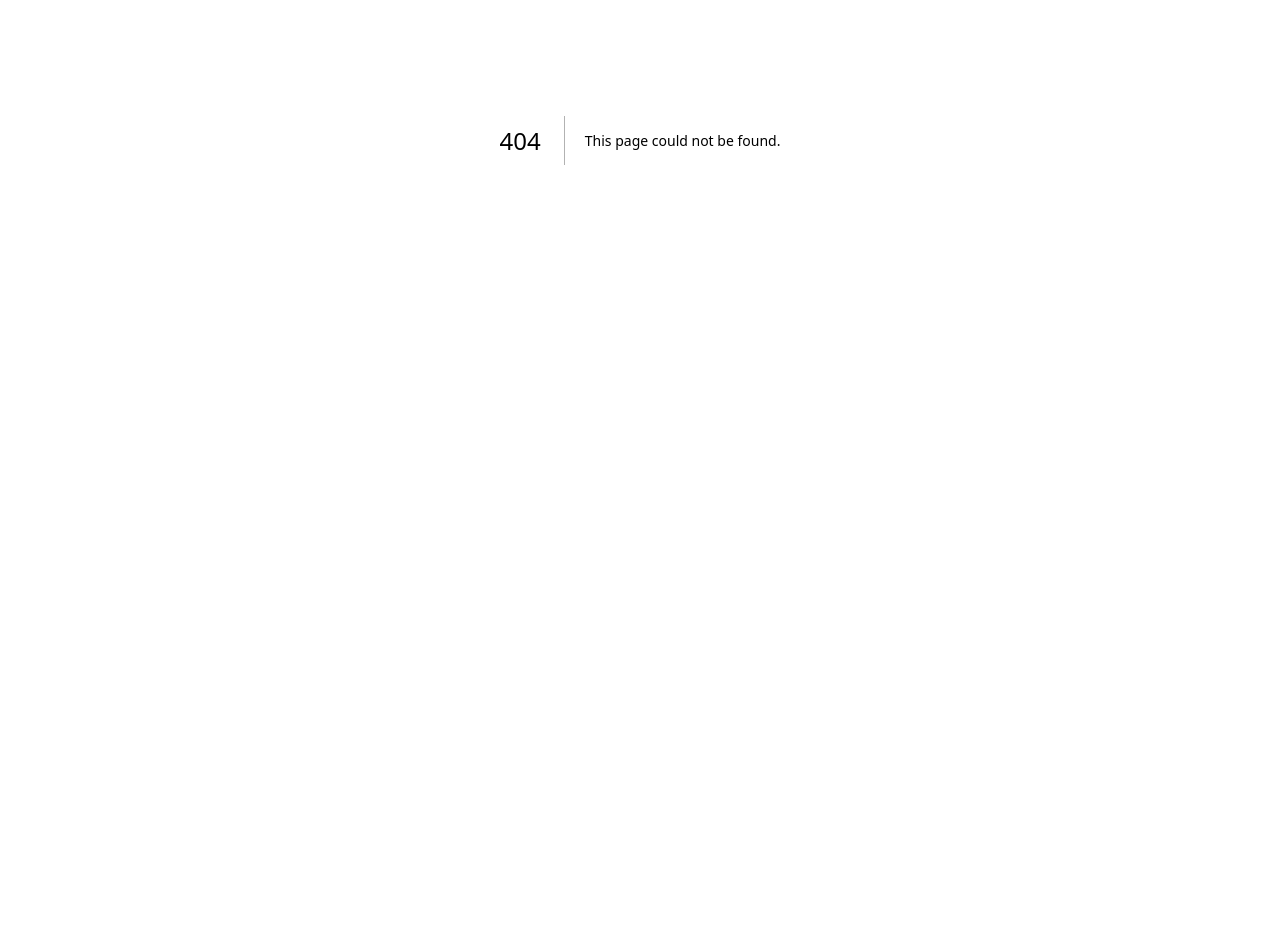
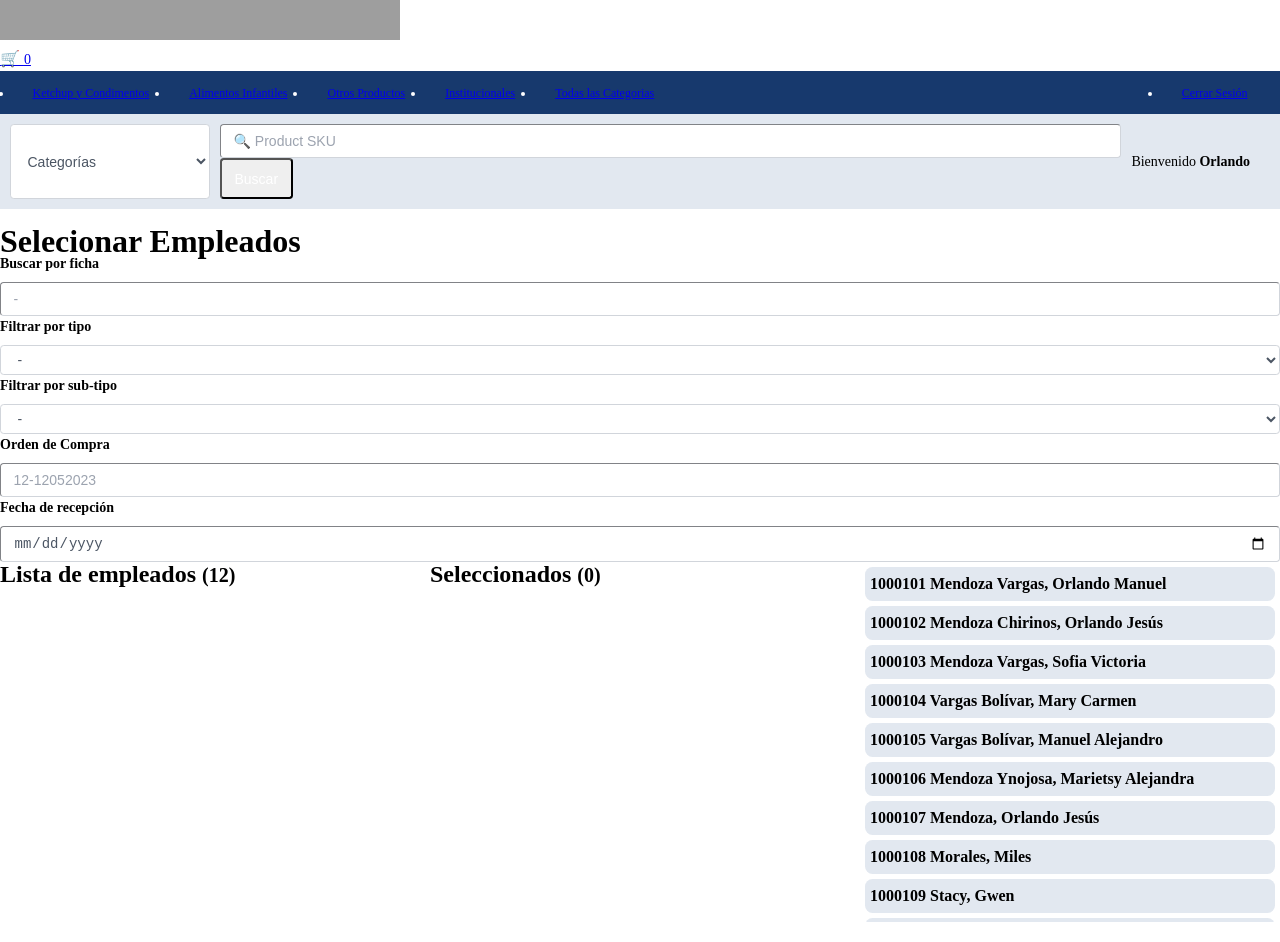
Before and after one commit to OrlandoMendoza17/heinz-product-loading-app, a Next.js app: page /seleccionar-empleados in a window 1280 px wide. Before the commit this address had no page. Shown: the part 260-1202 px from the top of the page. Before the commit the page ends 800 px from the top, so only its background shows below. Built offline with nearby package versions, Linux system fonts and the light colour scheme; grey boxes are pictures that could not be loaded.

Commit message:
Avances con la páginas de selección de empleados

```diff
--- a/app.d.ts
+++ b/app.d.ts
@@ -7,3 +7,8 @@ type Product = {
   available: number,
   discount: number,
 }
+
+type Employee = {
+  ficha: number;
+  name: string;
+}
--- a/src/components/pages/ProductRow.tsx
+++ b/src/components/pages/ProductRow.tsx
@@ -59,9 +59,6 @@ const ProductRow = ({ product, handleCheckbox }: Props) => {
           {formatMoney(price)}
         </td>
         <td className="text-end">
-          % {discount}
-        </td>
-        <td className="text-end">
           {formatMoney(quantity * price)}
         </td>
         <td className="atext-right">
--- /dev/null
+++ b/src/components/pages/selecionar-empleados/ListItem.tsx
@@ -0,0 +1,44 @@
+import React, { Dispatch, MouseEventHandler, SetStateAction } from 'react'
+
+type Props = {
+  employee: Employee,
+  selectedList?: boolean,
+  selectedEmployees: Employee[],
+  setSelectedEmployees: Dispatch<SetStateAction<Employee[]>>
+}
+
+const ListItem = ({ employee, selectedList, selectedEmployees, setSelectedEmployees }: Props) => {
+
+  const found = selectedEmployees.find(item => item.ficha === employee.ficha)
+
+  const handleSelect: MouseEventHandler<HTMLDivElement> = ({ target }) => {
+    if (!selectedList) {
+      !found
+        ? setSelectedEmployees([...selectedEmployees, employee])
+        : handleDelete()
+    }
+  }
+
+  const handleDelete = () => {
+    setSelectedEmployees(selectedEmployees.filter(item => item.ficha !== employee.ficha))
+  }
+
+  const { ficha, name } = employee
+  return (
+    <div className={`list-item ${(selectedList) ? "selected" : ""}`} onClick={handleSelect}>
+      <p>{ficha} {name}</p>
+      {
+        selectedList &&
+        <button onClick={handleDelete} className="py-1 px-3 text-xs rounded-lg bg-gray-600 hover:bg-red-400">
+          X
+        </button>
+      }
+      {
+        found && !selectedList &&
+        <span>✅</span>
+      }
+    </div>
+  )
+}
+
+export default ListItem;
--- /dev/null
+++ b/src/components/pages/selecionar-empleados/styles/_ListItem.scss
@@ -0,0 +1,27 @@
+.List {
+  @apply p-2 overflow-x-auto rounded-xl border border-gray-400;
+  text-overflow: clip;
+  display: grid;
+  gap: 5px;
+  align-content: start;
+  max-height: 350px;
+  overflow-y: auto;
+
+  // grid-template-columns: minmax(auto, 300px);
+  & > .list-item{
+    @apply p-2 font-semibold bg-slate-200 hover:bg-blue-300 rounded-xl;
+    cursor: pointer;
+
+    display: grid;
+    grid-template-columns: 1fr auto;
+    gap: 10px;
+    align-items: center;
+
+    &.found{
+      @apply bg-green-600;
+    }
+    &.selected{
+      @apply text-white bg-blue-400;
+    }
+  }
+}
--- a/src/components/widgets/styles/_Header.scss
+++ b/src/components/widgets/styles/_Header.scss
@@ -12,7 +12,7 @@
 
   nav{
     .navigation{
-      @apply bg-green-900 text-white p-5;
+      @apply bg-secondary text-white p-5;
       ul{
         display: none;
 
--- a/src/pages/cart/index.tsx
+++ b/src/pages/cart/index.tsx
@@ -14,7 +14,6 @@ const fields = [
   "Descripcion",
   "Cantidad",
   "Precio Base",
-  "Descuento",
   "Subtotal",
   // "Editar",
 ]
@@ -107,7 +106,7 @@ const Cart: NextPage = () => {
   return (
     <div className="px-4 md:px-24 pb-20">
       <Header />
-      <main className="Home grid justify-start">
+      <main className="Home grid justify-center">
 
         <form ref={$form}>
           <div className="flex justify-between items-center">
@@ -161,7 +160,6 @@ const Cart: NextPage = () => {
                   {boxQuantity}
                 </td>
                 <td className=""></td>
-                <td></td>
                 <td className="text-end font-bold text-secondary">
                   {bill}
                 </td>
--- /dev/null
+++ b/src/pages/seleccionar-empleados/index.tsx
@@ -0,0 +1,113 @@
+import ListItem from '@/components/pages/selecionar-empleados/ListItem'
+import Header from '@/components/widgets/Header'
+import Input from '@/components/widgets/Input'
+import Select from '@/components/widgets/Select'
+import React, { useState } from 'react'
+
+const SelectEmployees = () => {
+
+	const employees = [
+		{
+			ficha: 1000101,
+			name: "Mendoza Vargas, Orlando Manuel",
+		},
+		{
+			ficha: 1000102,
+			name: "Mendoza Chirinos, Orlando Jesús",
+		},
+		{
+			ficha: 1000103,
+			name: "Mendoza Vargas, Sofia Victoria",
+		},
+		{
+			ficha: 1000104,
+			name: "Vargas Bolívar, Mary Carmen",
+		},
+		{
+			ficha: 1000105,
+			name: "Vargas Bolívar, Manuel Alejandro",
+		},
+		{
+			ficha: 1000106,
+			name: "Mendoza Ynojosa, Marietsy Alejandra",
+		},
+		{
+			ficha: 1000107,
+			name: "Mendoza, Orlando Jesús",
+		},
+		{
+			ficha: 1000108,
+			name: "Morales, Miles",
+		},
+		{
+			ficha: 1000109,
+			name: "Stacy, Gwen",
+		},
+		{
+			ficha: 1000110,
+			name: "Ohara, Miguel",
+		},
+		{
+			ficha: 1000111,
+			name: "Jane, Mary",
+		},
+		{
+			ficha: 1000112,
+			name: "Stacy, George",
+		},
+	]
+
+	const [selectedEmployees, setSelectedEmployees] = useState<Employee[]>([])
+
+	return (
+		<div className="SelectEmployees px-4 md:px-24 pb-20">
+			<Header />
+			<main className="pt-10 px-80">
+				<h1 className="text-3xl font-bold">Selecionar Empleados</h1>
+				<div>
+					<div className="grid grid-cols-3 gap-4 py-10">
+						<Input id="ficha-search" title="Buscar por ficha" placeholder="-" />
+
+						<Select id="purchase-order" title="Filtrar por tipo" defaultOption="-" options={[{ name: "", value: "" }]} />
+						<Select id="purchase-date" title="Filtrar por sub-tipo" defaultOption="-" options={[{ name: "", value: "" }]} />
+
+						<Input id="purchase-order" title="Orden de Compra" placeholder="12-12052023" />
+						<Input id="purchase-date" title="Fecha de recepción" type="date"/>
+					</div>
+				</div>
+				<div className="List-grid">
+					<h2 className="text-xl font-semibold">Lista de empleados <small>({employees.length})</small></h2>
+					<h2 className="text-xl font-semibold">Seleccionados <small>({selectedEmployees.length})</small></h2>
+					<div className="List">
+						{
+							employees.map((employee, index) =>
+								<ListItem
+									key={index}
+									employee={employee}
+									selectedEmployees={selectedEmployees}
+									setSelectedEmployees={setSelectedEmployees}
+								/>
+							)
+						}
+					</div>
+					<div className="List">
+						{
+							selectedEmployees.map((employee, index) =>
+								<ListItem
+									key={index}
+									selectedList
+									employee={employee}
+									selectedEmployees={selectedEmployees}
+									setSelectedEmployees={setSelectedEmployees}
+								/>
+							)
+						}
+					</div>
+				</div>
+			</main>
+			<footer></footer>
+		</div>
+	)
+}
+
+export default SelectEmployees
--- a/src/styles/App.scss
+++ b/src/styles/App.scss
@@ -4,9 +4,11 @@
 @import "./pages/index";
 @import "./pages/login";
 @import "./pages/cart";
+@import "./pages/seleccionar-empleados";
 
 // components
 @import "../components/pages/styles/Product";
+@import "../components/pages/selecionar-empleados/styles/ListItem";
 
 // widgets
 @import "../components/widgets/styles/Button";
--- /dev/null
+++ b/src/styles/pages/_seleccionar-empleados.scss
@@ -0,0 +1,17 @@
+.SelectEmployees{
+  .Input{
+    span{
+      @apply font-semibold;
+    }
+
+    input, select{
+      @apply py-2;
+    }
+  }
+
+  .List-grid{
+    display: grid;
+    grid-template-columns: repeat(auto-fit, minmax(350px, 1fr));
+    gap: 10px;
+  }
+}
```
